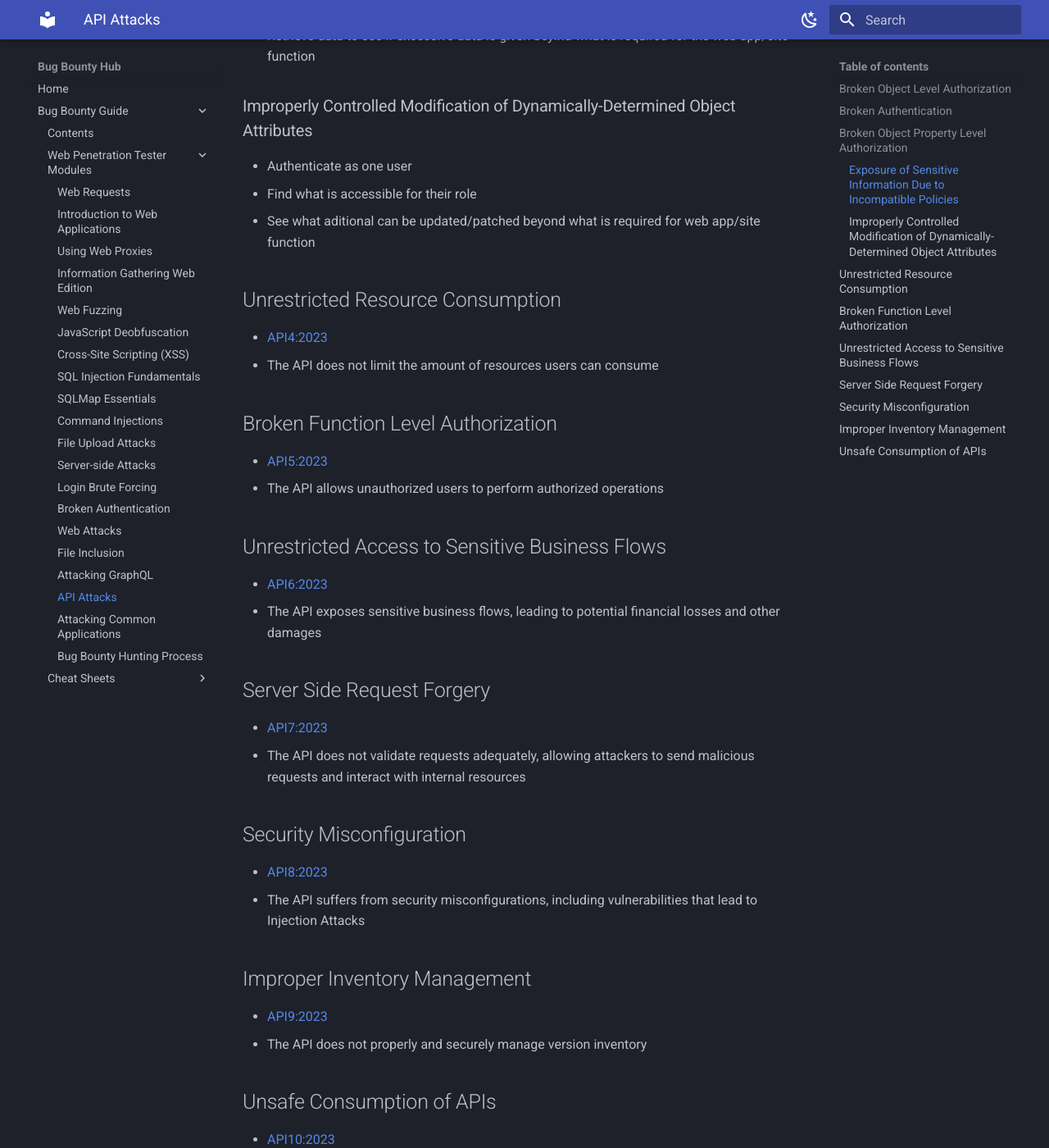
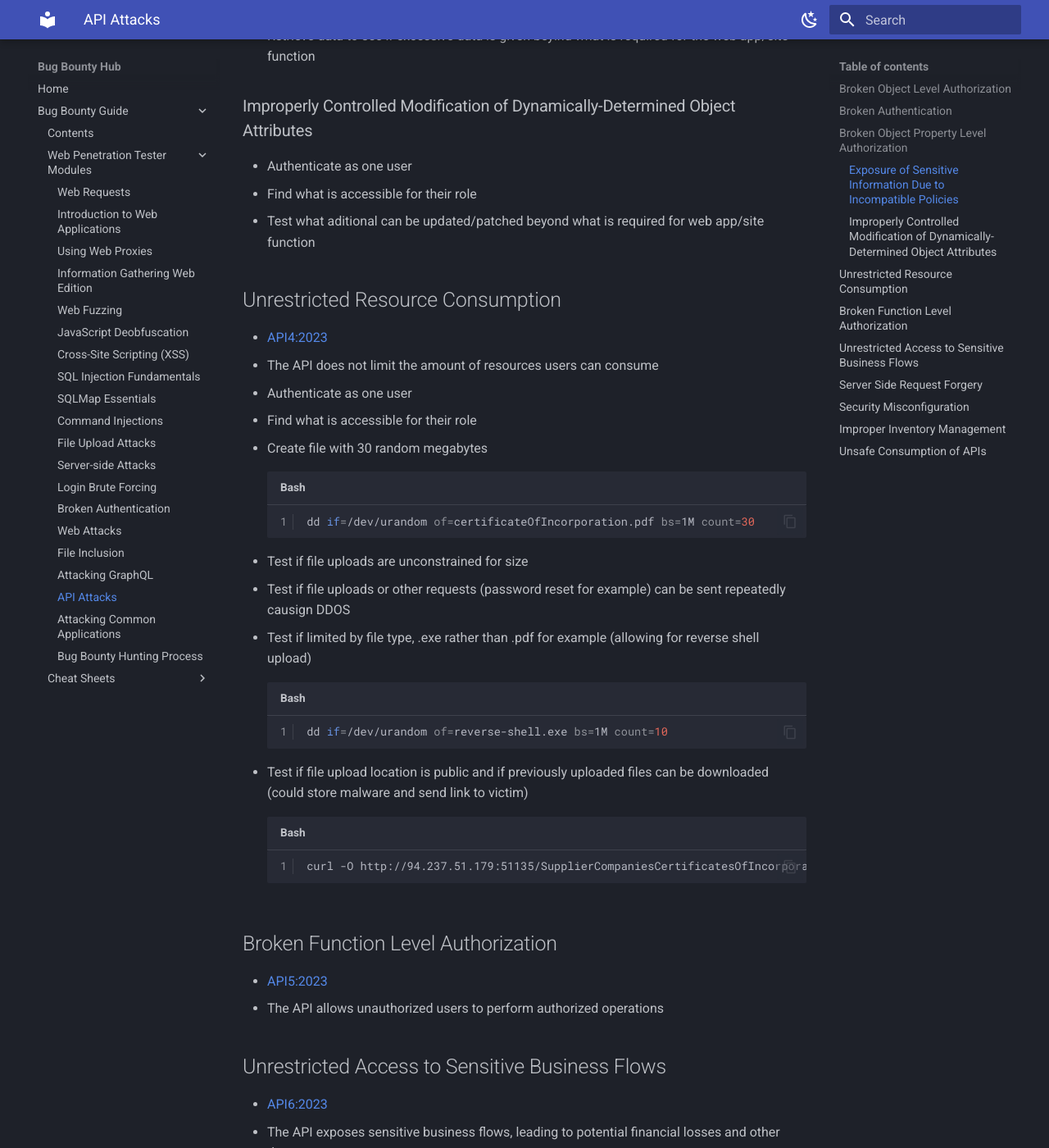
Before and after one commit to variable190/BugBounty, an MkDocs documentation site: the page built from docs/bug-bounty-guide/api-attacks.md, in a window 1280 px wide and 1400 px high, scrolled down 1642 px. Shown: the whole window at 82% size. Built offline with MkDocs 1.6.1 and Material for MkDocs 9.7.7, drawn with Linux system fonts in a browser that asks for light colours.

Commit message:
update api attacks page

````diff
--- a/docs/bug-bounty-guide/api-attacks.md
+++ b/docs/bug-bounty-guide/api-attacks.md
@@ -54,13 +54,29 @@ ffuf -w /opt/useful/seclists/Fuzzing/4-digits-0000-9999.txt:FUZZ -u http://94.23
 
 - Authenticate as one user
 - Find what is accessible for their role
-- See what aditional can be updated/patched beyond what is required for web app/site function
+- Test what aditional can be updated/patched beyond what is required for web app/site function
 
 ## Unrestricted Resource Consumption
 
 - [API4:2023](https://owasp.org/API-Security/editions/2023/en/0xa4-unrestricted-resource-consumption/)
 - The API does not limit the amount of resources users can consume
 
+- Authenticate as one user
+- Find what is accessible for their role
+- Create file with 30 random megabytes
+```bash
+dd if=/dev/urandom of=certificateOfIncorporation.pdf bs=1M count=30
+```
+- Test if file uploads are unconstrained for size
+- Test if file uploads or other requests (password reset for example) can be sent repeatedly causign DDOS
+- Test if limited by file type, .exe rather than .pdf for example (allowing for reverse shell upload)
+```bash
+dd if=/dev/urandom of=reverse-shell.exe bs=1M count=10
+```
+- Test if file upload location is public and if previously uploaded files can be downloaded (could store malware and send link to victim)
+```bash
+curl -O http://94.237.51.179:51135/SupplierCompaniesCertificatesOfIncorporations/reverse-shell.exe
+```
 
 
 ## Broken Function Level Authorization
````
